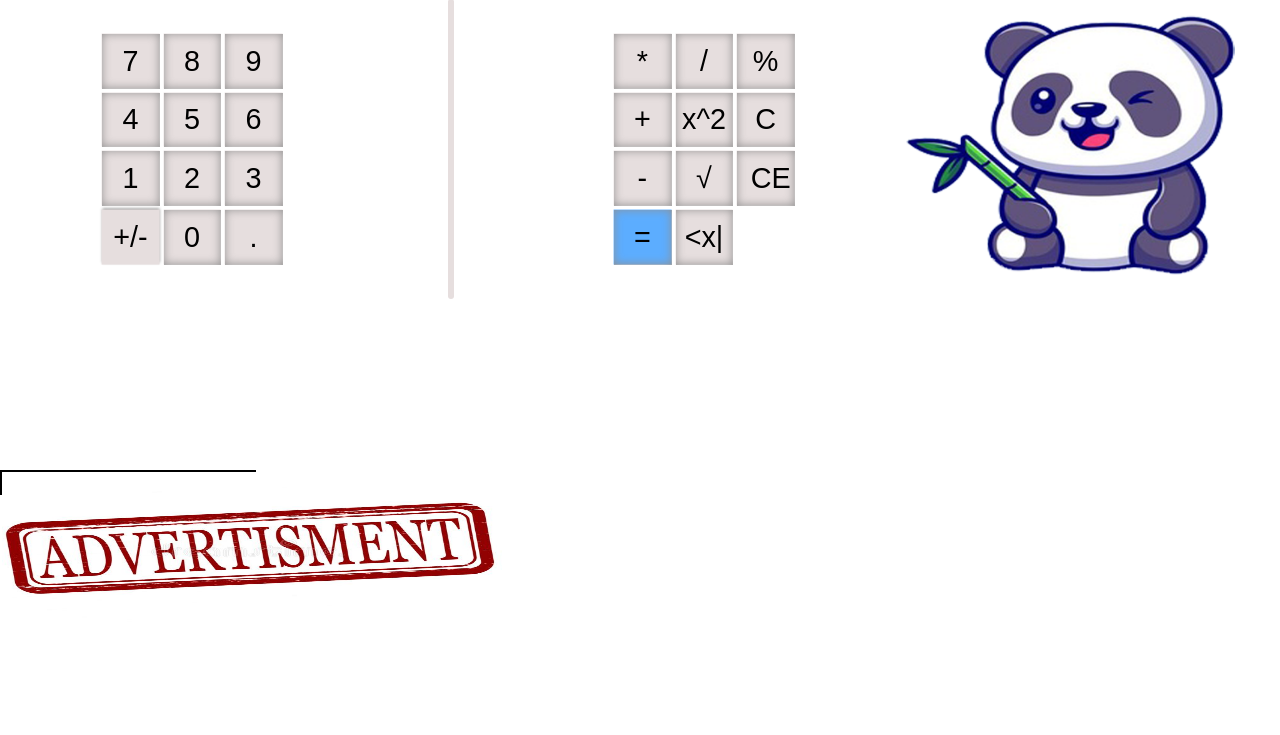
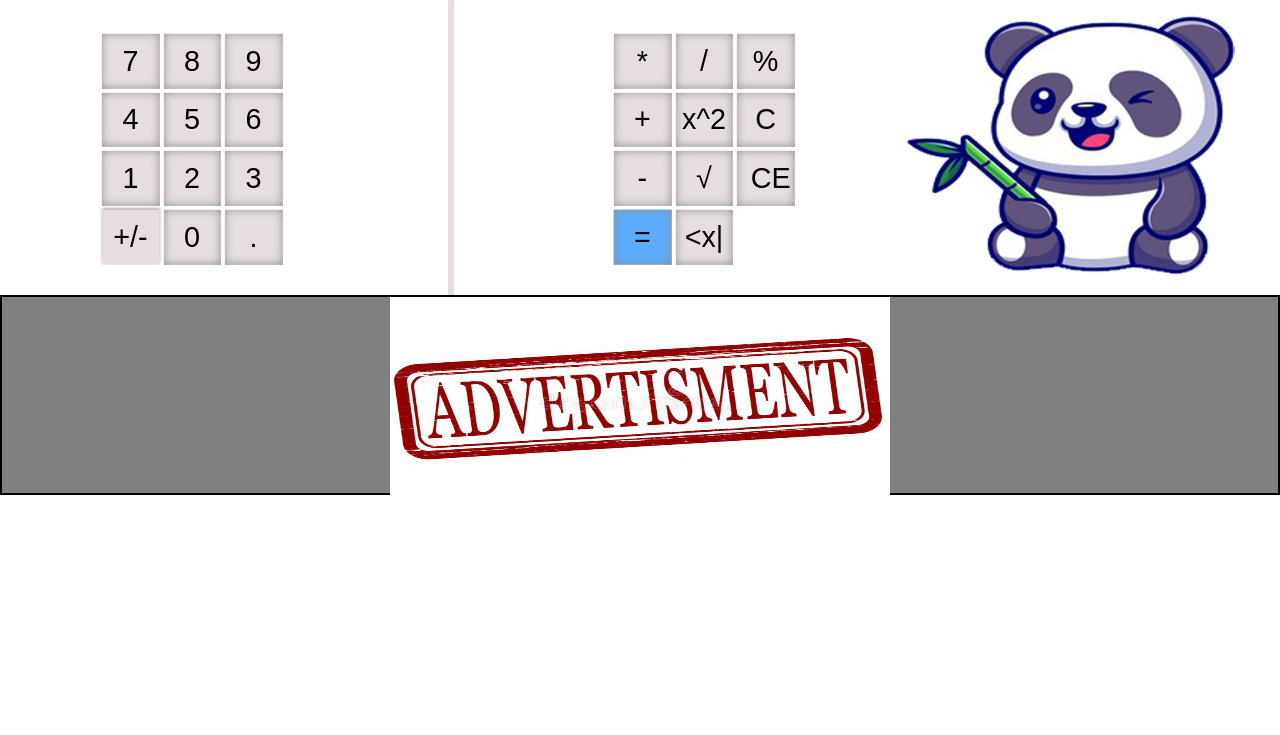
Before and after one commit to SZFM-Project-Team/SZFM_Project, a PHP site: page / in a window 1280 px wide. Shown: the part 355-1090 px from the top of the page. Run offline with PHP 8.4, Linux system fonts and the light colour scheme; some web fonts are replaced.

Commit message:
reklmsav a php ban modositva

```diff
--- a/Panda_Calculator/index.php
+++ b/Panda_Calculator/index.php
@@ -230,8 +230,8 @@
         </div>
     </section>
     <section id="section-4" style="height: 200px;">
-        <div class=reklamsav style="width: 20%; height: 25px; position: absolute; bottom: -50px" >
-			<a><img src="addholder.png" alt="addh" width = "500" height= "150"></a>
+         <div class=reklamsav style=" position: absolute; bottom: -50px; right: 0;" >
+			<a><img src="addholder.png" alt="reklam" width = "500" height= "200"></a>
         </div>
     </section>
 </body>
```
